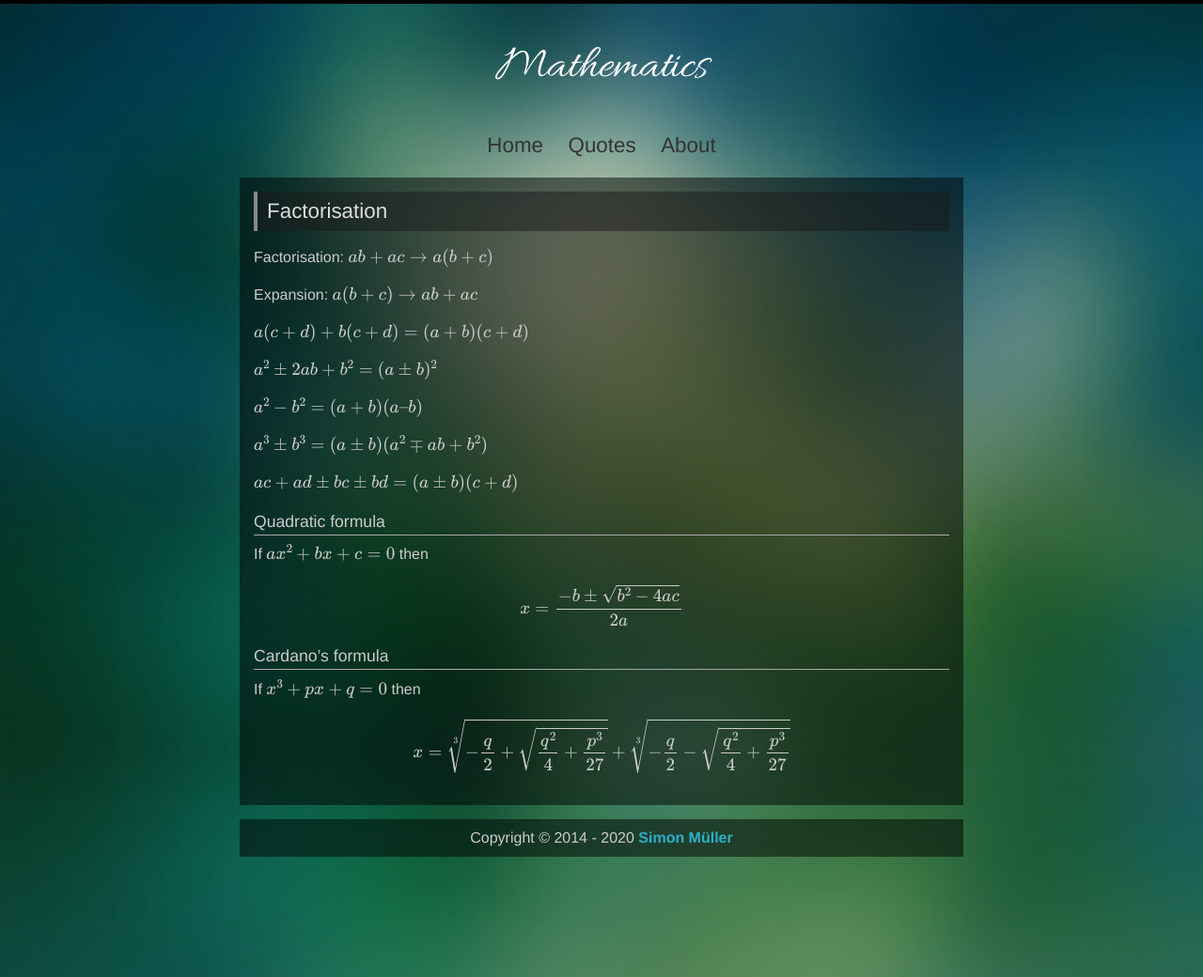
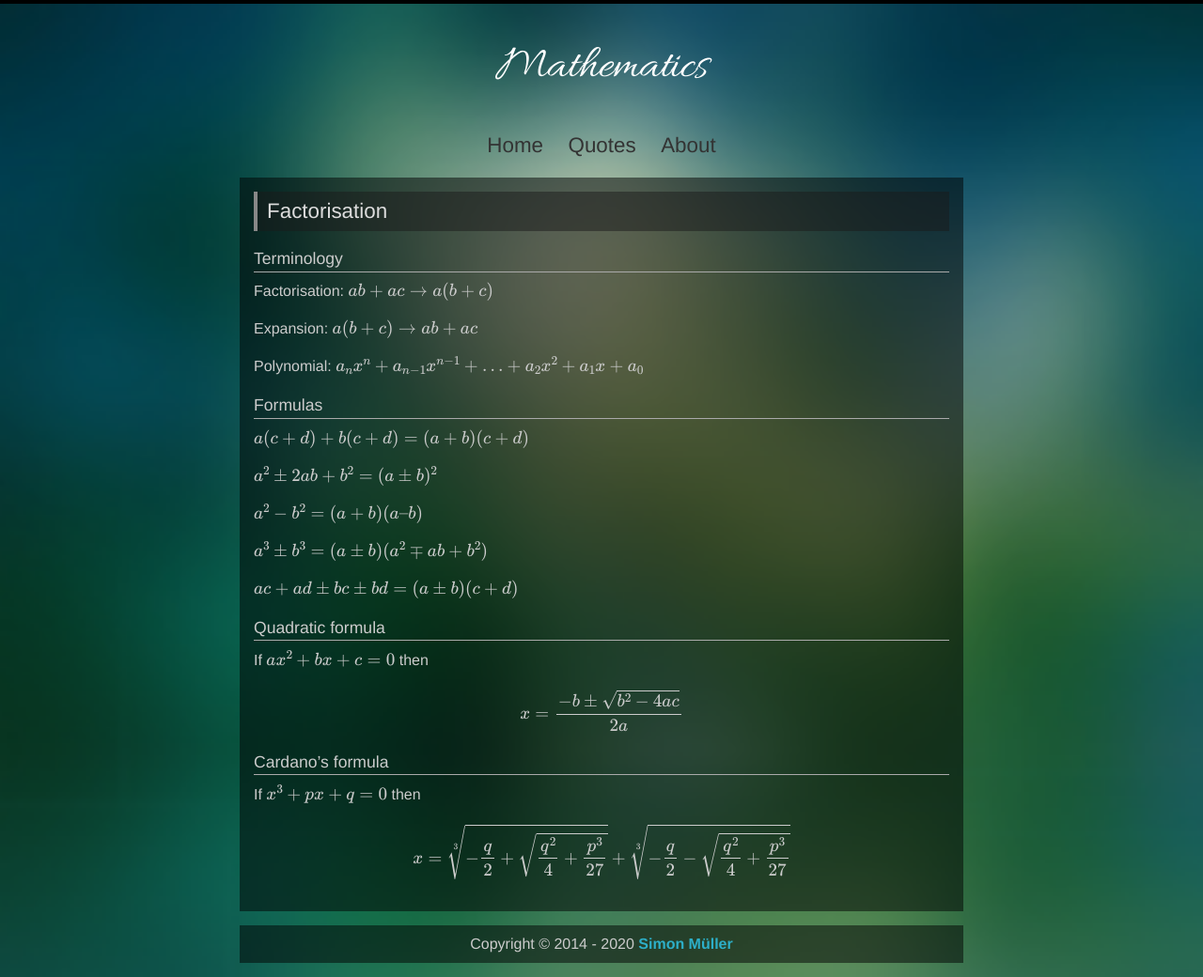
Before and after one commit to samuller/samuller.net, a Jekyll site: the page built from notes/math-factorisation.md, in a window 1280 px wide. Shown: the whole page at 94% size. Built offline with Jekyll 4.4.1, drawn with Linux system fonts in a browser that asks for light colours; formulas are drawn with MathJax 3.

Commit message:
Add sections and polynomial example

```diff
--- a/notes/math-factorisation.md
+++ b/notes/math-factorisation.md
@@ -5,9 +5,15 @@ categories: math
 header: mathematics
 ---
 
+## Terminology
+
 Factorisation: $ab + ac \to a(b + c)$
 
 Expansion: $a(b + c) \to ab + ac$
+
+Polynomial: $a_nx^n + a_{n-1}x^{n-1} + ... + a_2x^2 + a_1x + a_0$
+
+## Formulas
 
 $a(c + d) + b(c + d) = (a + b)(c + d)$
 
```
